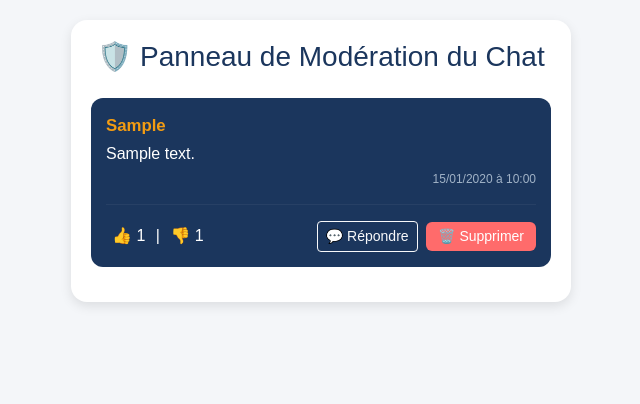
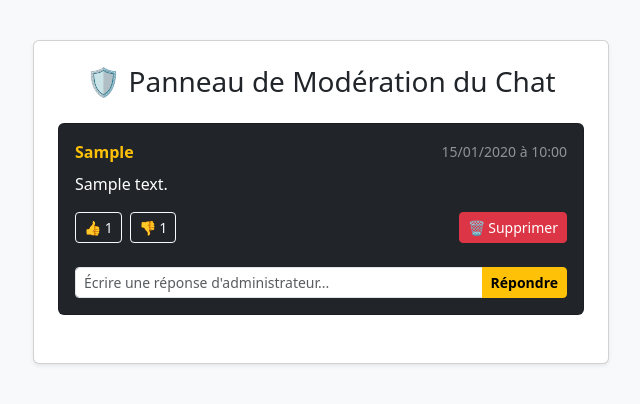
Before and after one commit to marcelomutshaila-hash/Institut-Saint-Charles-Lwanga, a Flask app: page /admin in a window 1280 px wide. Shown: the top 404 px of the page, without its empty margins (319-959 px from the left). Run offline with Flask 3, Linux system fonts and the light colour scheme; tables that the repository leaves empty hold one stand-in row (values such as "Sample post").

Commit message:
Update admin_chat.html

```diff
--- a/templates/admin_chat.html
+++ b/templates/admin_chat.html
@@ -3,164 +3,67 @@
 <head>
     <meta charset="UTF-8">
     <meta name="viewport" content="width=device-width, initial-scale=1.0">
-    <title>Panneau de Modération du Chat</title>
-    <!-- Bootstrap 5 CSS -->
+    <title>Administration - Chat</title>
     <link href="https://cdn.jsdelivr.net/npm/bootstrap@5.3.0/dist/css/bootstrap.min.css" rel="stylesheet">
-    <style>
-        body {
-            background-color: #f4f6f9;
-            font-family: Arial, sans-serif;
-        }
-        .admin-card {
-            max-width: 500px;
-            margin: 20px auto;
-            background: #ffffff;
-            border-radius: 16px;
-            padding: 20px;
-            box-shadow: 0 4px 12px rgba(0,0,0,0.1);
-        }
-        .message-box {
-            background-color: #1b365d;
-            color: #ffffff;
-            border-radius: 12px;
-            padding: 15px;
-            margin-bottom: 15px;
-        }
-        .author-name {
-            color: #f39c12;
-            font-weight: bold;
-            font-size: 1.05rem;
-        }
-        .admin-badge {
-            background-color: #f39c12;
-            color: #1b365d;
-            font-weight: bold;
-            font-size: 0.75rem;
-            padding: 2px 6px;
-            border-radius: 4px;
-            margin-left: 5px;
-        }
-        .msg-date {
-            font-size: 0.75rem;
-            color: #a0b2c6;
-            text-align: right;
-        }
-        .reply-box {
-            border-left: 3px solid #f39c12;
-            background-color: rgba(255, 255, 255, 0.08);
-            padding: 10px;
-            border-radius: 6px;
-            margin-top: 10px;
-        }
-        .btn-delete {
-            background-color: #ff6b6b;
-            color: white;
-            border: none;
-            border-radius: 6px;
-            padding: 4px 12px;
-        }
-        .btn-delete:hover {
-            background-color: #ee5253;
-            color: white;
-        }
-        .reaction-link {
-            color: white;
-            text-decoration: none;
-            padding: 2px 6px;
-            border-radius: 4px;
-            transition: background 0.2s;
-        }
-        .reaction-link:hover {
-            background-color: rgba(255, 255, 255, 0.15);
-            color: white;
-        }
-    </style>
 </head>
-<body>
+<body class="bg-light p-3">
 
-<div class="container">
-    <div class="admin-card">
-        <h3 class="text-center mb-4" style="color: #1b365d;">
-            🛡️ Panneau de Modération du Chat
-        </h3>
+<div class="container my-4" style="max-width: 600px;">
+    <div class="card shadow-sm p-4">
+        <h3 class="text-center mb-4">🛡️ Panneau de Modération du Chat</h3>
 
         {% for msg in messages %}
-            <div class="message-box">
-                <!-- Auteur -->
-                <div class="author-name">
-                    {{ msg.auteur }}
-                    {% if msg.auteur == 'Administrateur' %}
-                        <span class="admin-badge">ADMIN</span>
-                    {% endif %}
+        <div class="card mb-4 bg-dark text-white p-3 rounded">
+            <!-- Auteur et Date -->
+            <div class="d-flex justify-content-between align-items-center mb-2">
+                <strong style="color: #ffc107;">{{ msg.auteur }}</strong>
+                <small class="text-white-50">{{ msg.date_creation.strftime('%d/%m/%Y à %H:%M') if msg.date_creation else '' }}</small>
             </div>
 
             <!-- Contenu du message -->
-                <p class="mb-1 mt-1">{{ msg.contenu }}</p>
-                <div class="msg-date">{{ msg.date_creation.strftime('%d/%m/%Y à %H:%M') }}</div>
+            <p class="mb-3">{{ msg.contenu }}</p>
 
-                <!-- Réponses rattachées -->
+            <!-- Actions : Likes / Dislikes / Supprimer -->
+            <div class="d-flex align-items-center gap-2 mb-3">
+                <a href="{{ url_for('like', id=msg.id) }}" class="btn btn-outline-light btn-sm">
+                    👍 {{ msg.likes }}
+                </a>
+                <a href="{{ url_for('dislike', id=msg.id) }}" class="btn btn-outline-light btn-sm">
+                    👎 {{ msg.dislikes }}
+                </a>
+                <a href="{{ url_for('supprimer', id=msg.id) }}" class="btn btn-danger btn-sm ms-auto" onclick="return confirm('Supprimer ce message ?');">
+                    🗑️ Supprimer
+                </a>
+            </div>
+
+            <!-- Réponses déjà existantes -->
             {% if msg.reponses %}
-                    <div class="reply-box">
-                        {% for rep in msg.reponses %}
-                            <div class="mb-2 position-relative">
-                                <span class="author-name" style="font-size: 0.9rem;">
-                                    {{ rep.auteur }} <span class="admin-badge">ADMIN</span>
-                                </span>
-                                <!-- Bouton supprimer la réponse individuelle -->
-                                <a href="{{ url_for('supprimer', id=rep.id) }}" class="text-danger float-end text-decoration-none fw-bold" onclick="return confirm('Supprimer cette réponse ?');">&times;</a>
-
-                                <p class="mb-0 mt-1" style="font-size: 0.95rem;">{{ rep.contenu }}</p>
-                                <div class="msg-date">{{ rep.date_creation.strftime('%H:%M') }}</div>
+                <div class="ms-3 mb-3 border-start ps-3 border-warning">
+                    {% for reponse in msg.reponses %}
+                        <div class="bg-secondary p-2 rounded mb-2 d-flex justify-content-between align-items-center">
+                            <div>
+                                <strong class="text-warning">{{ reponse.auteur }} :</strong>
+                                <span>{{ reponse.contenu }}</span>
+                            </div>
+                            <a href="{{ url_for('supprimer', id=reponse.id) }}" class="btn btn-sm btn-outline-danger border-0 text-white font-weight-bold">&times;</a>
                         </div>
                     {% endfor %}
                 </div>
             {% endif %}
 
-                <hr style="border-color: rgba(255,255,255,0.2);">
-
-                <!-- Reactions et Actions -->
-                <div class="d-flex justify-content-between align-items-center">
-                    <div>
-                        <a href="{{ url_for('like', id=msg.id) }}" class="reaction-link">
-                            👍 {{ msg.likes }}
-                        </a>
-                        |
-                        <a href="{{ url_for('dislike', id=msg.id) }}" class="reaction-link">
-                            👎 {{ msg.dislikes }}
-                        </a>
-                    </div>
-                    <div>
-                        <!-- Bouton pour ouvrir la zone de réponse (Collapse Bootstrap) -->
-                        <button class="btn btn-sm btn-outline-light me-1" type="button" data-bs-toggle="collapse" data-bs-target="#reply-form-{{ msg.id }}">
-                            💬 Répondre
-                        </button>
-
-                        <!-- Bouton Supprimer -->
-                        <a href="{{ url_for('supprimer', id=msg.id) }}" class="btn btn-sm btn-delete" onclick="return confirm('Voulez-vous supprimer ce message ?');">
-                            🗑️ Supprimer
-                        </a>
-                    </div>
-                </div>
-
-                <!-- Formulaire de réponse directe sous le message -->
-                <div class="collapse mt-3" id="reply-form-{{ msg.id }}">
-                    <form action="{{ url_for('repondre', message_id=msg.id) }}" method="POST">
-                        <div class="input-group">
-                            <input type="text" name="contenu" class="form-control" placeholder="Répondre à {{ msg.auteur }}..." required>
-                            <button class="btn btn-warning" type="submit">Envoyer</button>
+            <!-- Formulaire de Réponse (Directement visible) -->
+            <form action="{{ url_for('repondre', message_id=msg.id) }}" method="POST" class="mt-2">
+                <div class="input-group input-group-sm">
+                    <input type="text" name="contenu" class="form-control" placeholder="Écrire une réponse d'administrateur..." required>
+                    <button type="submit" class="btn btn-warning fw-bold">Répondre</button>
                 </div>
             </form>
-                </div>
-
         </div>
         {% else %}
             <p class="text-center text-muted">Aucun message pour le moment.</p>
         {% endfor %}
-
     </div>
 </div>
 
-<!-- Bootstrap 5 JS Bundle (Indispensable pour faire fonctionner data-bs-toggle) -->
-<script src="https://cdn.jsdelivr.net/npm/bootstrap@5.3.0/dist/bootstrap.bundle.min.js"></script>
 </body>
 </html>
```
Lines whose indentation alone changed are shown as unchanged.
